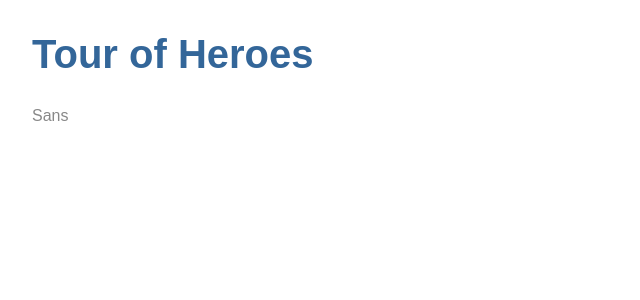
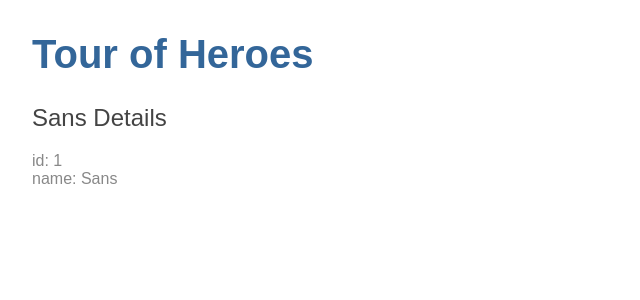
Before and after one commit to sylvansecrets/angular_tutorial_supreme_umbrella, an Angular app in the folder angular-tour-of-heroes/: page / in a window 1280 px wide. Shown: the top 300 px of the page, without its empty margins (0-640 px from the left). Built offline with nearby package versions, Linux system fonts and the light colour scheme.

Commit message:
refactor hero as class

```diff
--- a/angular-tour-of-heroes/src/app/heroes/heroes.component.html
+++ b/angular-tour-of-heroes/src/app/heroes/heroes.component.html
@@ -1 +1,3 @@
-{{hero}}
+<h2> {{ hero.name }} Details </h2>
+<div><span>id: </span> {{hero.id}}</div>
+<div><span>name: </span> {{hero.name}} </div>
--- a/angular-tour-of-heroes/src/app/heroes/heroes.component.ts
+++ b/angular-tour-of-heroes/src/app/heroes/heroes.component.ts
@@ -1,12 +1,15 @@
 import { Component, OnInit } from '@angular/core';
-
+import { Hero } from '../hero';
 @Component({
   selector: 'app-heroes',
   templateUrl: './heroes.component.html',
   styleUrls: ['./heroes.component.css'],
 })
 export class HeroesComponent implements OnInit {
-	hero = 'Sans';
+	hero: Hero = {
+		id: 1,
+		name: 'Sans'
+	};
 
   constructor() {}
 
```
